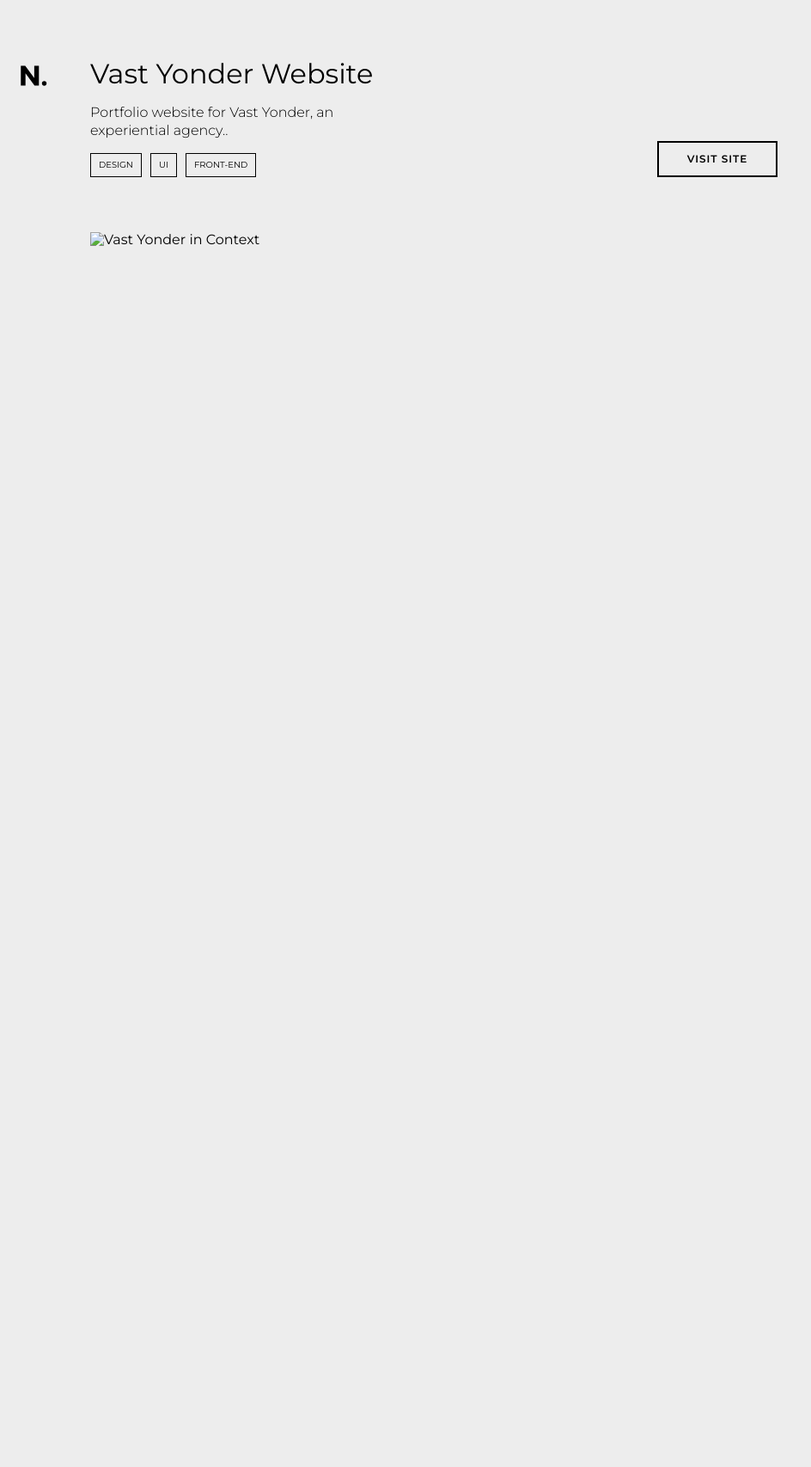
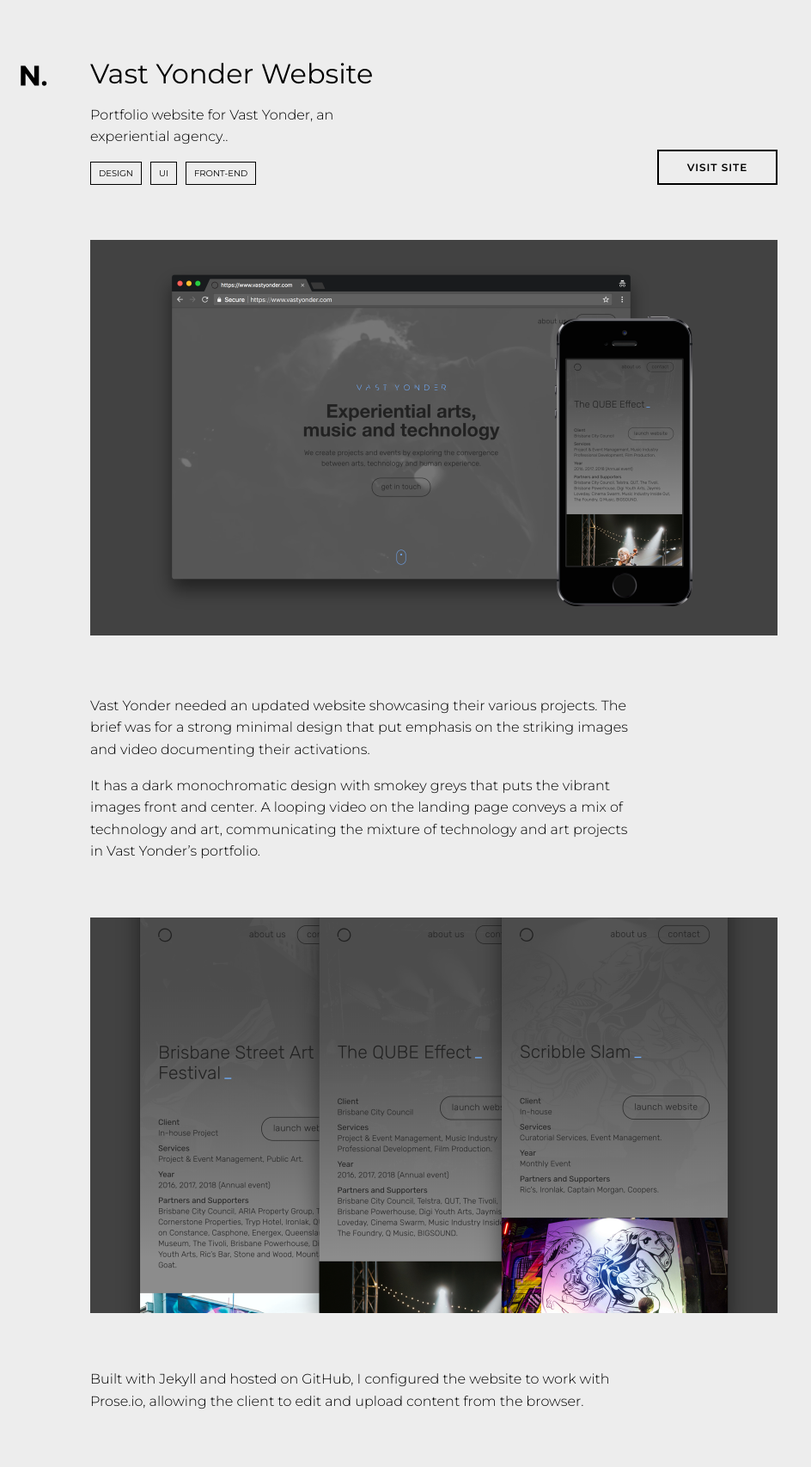
Before and after one commit to nickmangos/portfolio-v2, a Jekyll site: the page built from _projects/vastyonder.md, in a window 1280 px wide. Shown: the whole page at 86% size, without its empty margins (0-944 px from the left). Built offline with Jekyll 4.4.1, drawn with Linux system fonts in a browser that asks for light colours; before the commit the page ends 900 px from its top, so only the background shows below that.

Commit message:
Updated Vast Yonder/Trailblazer

```diff
--- a/_layouts/default.html
+++ b/_layouts/default.html
@@ -8,6 +8,7 @@
 	<link href="https://fonts.googleapis.com/css?family=Montserrat:300,400,400i,600,600i" rel="stylesheet">
 	<link rel="stylesheet" href="/css/main.css">
 	<link rel="icon" type="image/png" href="/img/favicon.png">
+
 	<style media="screen" type="text/css">
 		html {
 			background: {{ page.background.colour }};
--- a/_projects/vastyonder.md
+++ b/_projects/vastyonder.md
@@ -11,4 +11,13 @@ tags:
 file-name: vastyonder
 cover-image: vastyonder/cover.png
 ---
-<figure><img class="hero" src="/projects/{{page.file-name}}/hero.png" alt="Vast Yonder in Context" /></figure>
+
+<figure><img class="hero" src="/projects/{{page.file-name}}/hero.png" alt="!" /></figure>
+
+Vast Yonder needed an updated website showcasing their various projects. The brief was for a strong minimal design that put emphasis on the striking images and video documenting their activations.
+
+It has a dark monochromatic design with smokey greys that puts the vibrant images front and center. A looping video on the landing page conveys a mix of technology and art, communicating the mixture of technology and art projects in Vast Yonder’s portfolio.
+
+<figure><img class="image" src="/projects/{{page.file-name}}/1.png" alt="!" /></figure>
+
+Built with Jekyll and hosted on GitHub, I configured the website to work with Prose.io, allowing the client to edit and upload content from the browser.
--- a/_scss/module.scss
+++ b/_scss/module.scss
@@ -272,10 +272,21 @@ aside:empty {
 		}
 	}
 
+	p {
+		padding: 4em 0 0 0;
+		max-width: 40em;
+		line-height: 1.6em;
+	}
+
+	p+p {
+		padding-top: 1em;
+	}
+
 	.header__intro {
 		margin-top: 16px;
 		font-weight: $light;
 		max-width: 320px;
+		padding: 0;
 	}
 
 	.header__wrapper {
@@ -313,7 +324,7 @@ aside:empty {
 	}
 
 	.image {
-		margin: 16px 0 0 0;
+		margin: 4em 0 0 0;
 		max-width: 100%;
 		vertical-align: top; // Removes white space reserved for descenders at base of image.
 	}
--- a/css/main.css
+++ b/css/main.css
@@ -819,10 +819,19 @@ aside:empty {
     .format--project h1 {
       margin-top: -8px; } }
 
+.format--project p {
+  padding: 4em 0 0 0;
+  max-width: 40em;
+  line-height: 1.6em; }
+
+.format--project p + p {
+  padding-top: 1em; }
+
 .format--project .header__intro {
   margin-top: 16px;
   font-weight: 300;
-  max-width: 320px; }
+  max-width: 320px;
+  padding: 0; }
 
 .format--project .header__wrapper {
   padding-right: 160px; }
@@ -854,7 +863,7 @@ aside:empty {
   max-width: 100%; }
 
 .format--project .image {
-  margin: 16px 0 0 0;
+  margin: 4em 0 0 0;
   max-width: 100%;
   vertical-align: top; }
 
```
Also changed, not shown: _projects/nightwavepanic.md (+1 -0 lines), _projects/trailblazer.md (+9 -1 lines), _projects/trailblazer/3.png (added), _projects/trailblazer/4.png (added), _projects/trailblazer/5.png (added), _projects/trailblazer/hero.png, _projects/vastyonder/1.png (added), _projects/vastyonder/cover.png, _projects/vastyonder/hero.jpg (added), _projects/vastyonder/hero.png (added), 1 other file.
